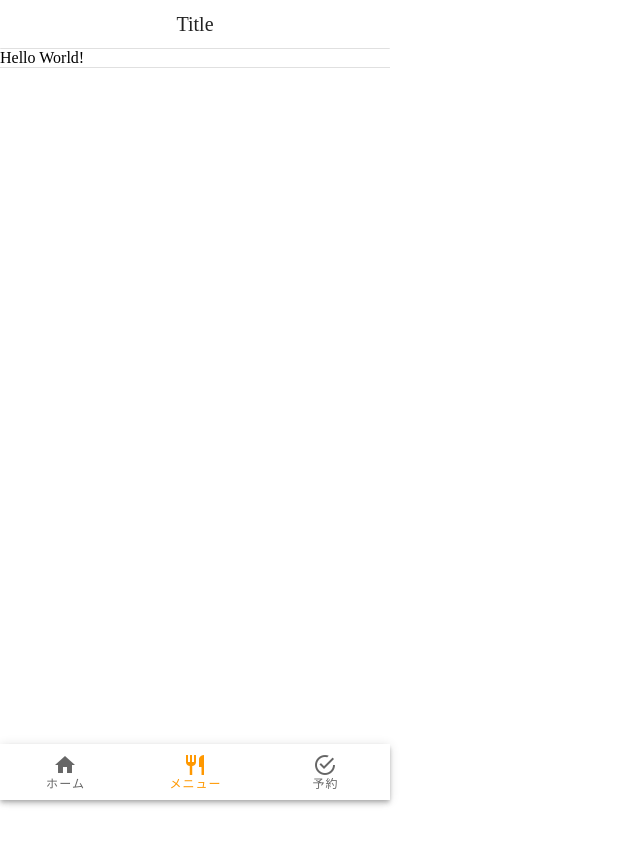
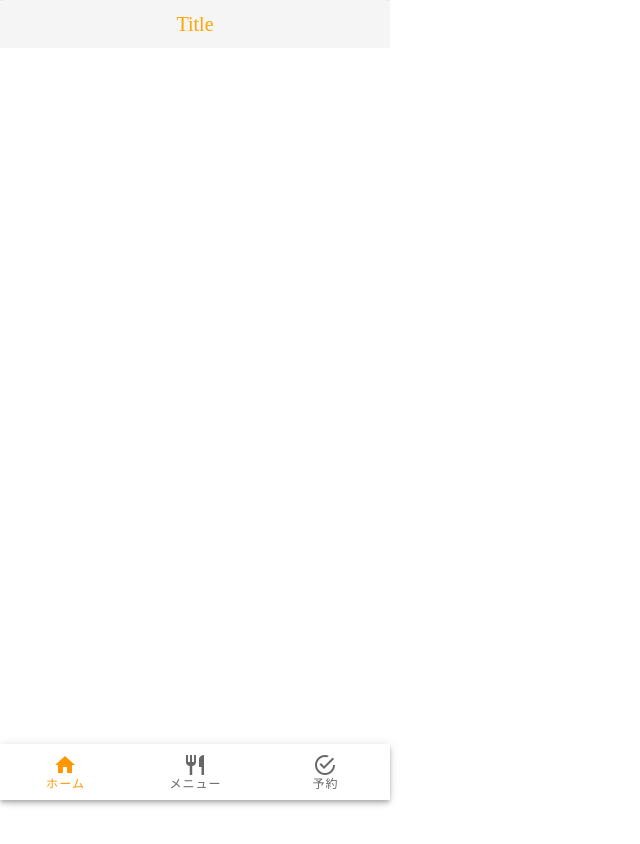
Before and after one commit to Hiroki-08/Human_Information_System_TCU, a Vue app: page / in a window 1280 px wide. Shown: the top 844 px of the page, without its empty margins (0-640 px from the left). Built offline with nearby package versions, Linux system fonts and the light colour scheme.

Commit message:
色おかしい

```diff
--- a/src/App.vue
+++ b/src/App.vue
@@ -1,12 +1,11 @@
 <template>
   <div style="width: 390px;">
-    <div>
       <TitleBar></TitleBar>
-      <HomeView></HomeView>
+        <v-app>
+          <HomeView style="padding: 10px;"></HomeView>
+        </v-app>
       <NaviBar></NaviBar>
-
     </div>
-  </div>
 </template>
 
 <script>
@@ -19,10 +18,17 @@ export default {
   name: 'App',
   components: {
   TitleBar,
+  HomeView,
   NaviBar,
-  HomeView
+
 },
   data: () => ({
   }),
 };
 </script>
+
+<style>
+  .template{
+      font-family:"meiryo" !important;
+  }
+</style>
--- a/src/components/NaviBar.vue
+++ b/src/components/NaviBar.vue
@@ -1,29 +1,29 @@
 <template>
   <v-app>
-    <v-divider></v-divider>
     <v-bottom-navigation
-    class="navi"
       :value="value"
       color="orange"
+      background-color="blue"
       min-width=256
       max-width=390
       fixed
       grow
+    >
+      <v-divider></v-divider>
 
-    >
-      <v-btn>
+      <v-btn value="home" color="white">
         <span>ホーム</span>
 
         <v-icon>mdi-home</v-icon>
       </v-btn>
 
-      <v-btn>
+      <v-btn value="menu" color="white">
         <span>メニュー</span>
 
         <v-icon>mdi-silverware-fork-knife</v-icon>
       </v-btn>
 
-      <v-btn>
+      <v-btn value="book" color="white">
         <span>予約</span>
 
         <v-icon>mdi-checkbox-marked-circle-outline</v-icon>
@@ -42,6 +42,3 @@ export default {
   data: () => ({ value: 1 }),
 }
 </script>
-
-<style scoped>
-</style>
--- a/src/components/TitleBar.vue
+++ b/src/components/TitleBar.vue
@@ -1,20 +1,21 @@
 <template>
   <v-card flat>
-    <v-toolbar
+    <v-app-bar
+      color="white"
       dense
       flat
-      tile
       fixed
+      width="390px"
     >
       <v-spacer></v-spacer>
 
-      <v-toolbar-title class="gray--text">
+      <v-toolbar-title style="color:orange; font-size:100;">
         Title
       </v-toolbar-title>
 
       <v-spacer></v-spacer>
 
-    </v-toolbar>
+    </v-app-bar>
 
     <v-divider></v-divider>
   </v-card>
--- a/src/views/HomeView.vue
+++ b/src/views/HomeView.vue
@@ -1,6 +1,7 @@
 <template>
-    <div>Hello World!
-    </div>
+  <v-content>
+    <div>Hello World!</div>
+  </v-content>
 </template>
 
 <script>
```
